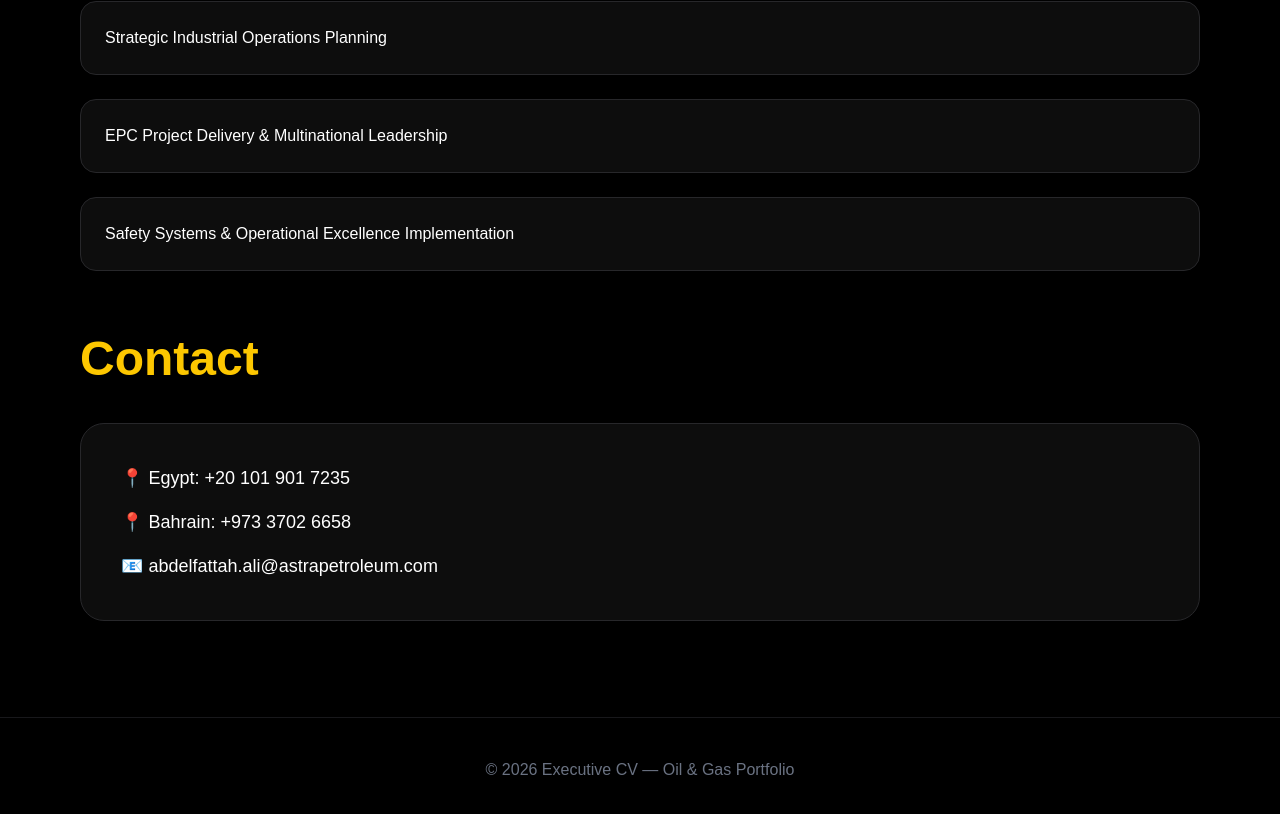
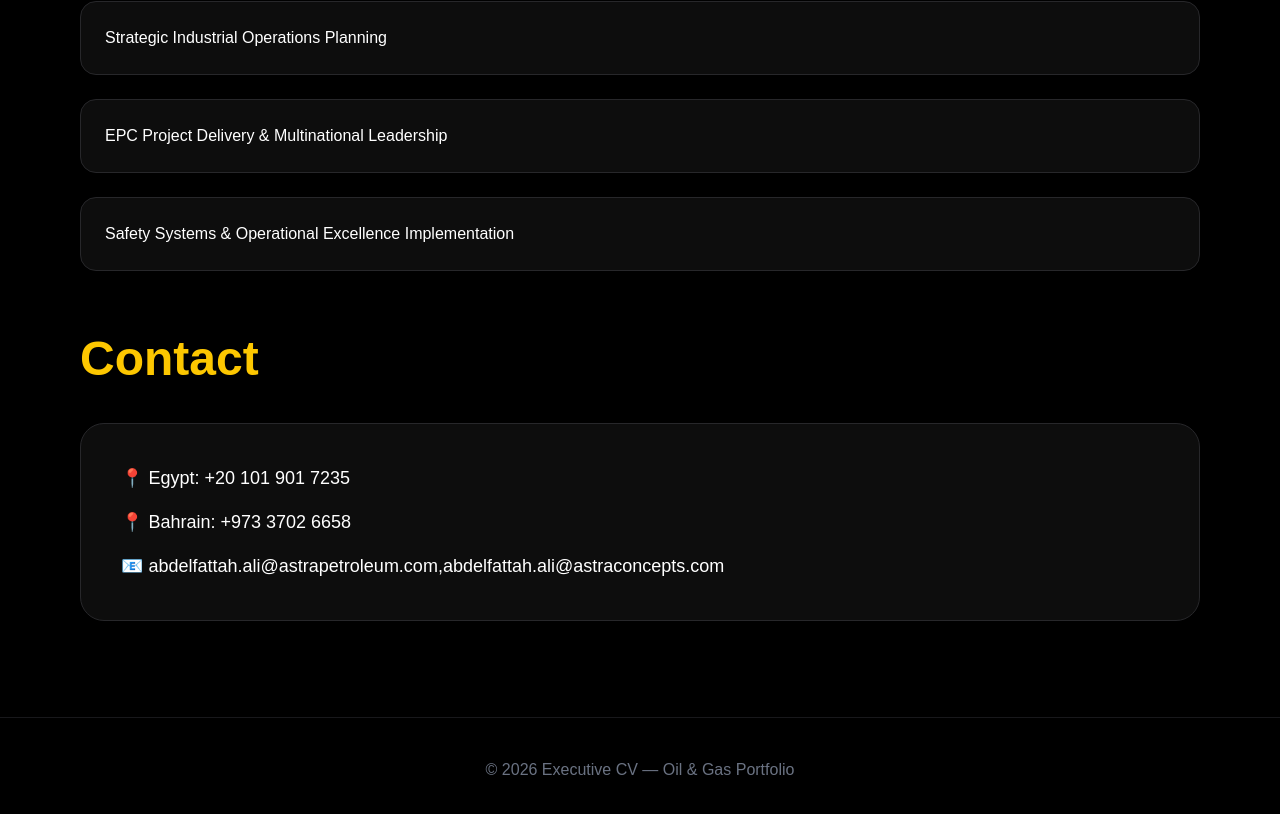
Before and after one commit to chemabdelfattah83/executive-portfolio, a Next.js app: page / in a window 1280 px wide. Shown: the part 1779-2593 px from the top of the page. Built offline with nearby package versions, Linux system fonts and the light colour scheme.

Commit message:
final update

```diff
--- a/app/page.tsx
+++ b/app/page.tsx
@@ -137,7 +137,7 @@ export default function CVPage() {
 
           <p>📍 Egypt: +20 101 901 7235</p>
           <p>📍 Bahrain: +973 3702 6658</p>
-          <p>📧 abdelfattah.ali@astrapetroleum.com</p>
+          <p>📧 abdelfattah.ali@astrapetroleum.com,abdelfattah.ali@astraconcepts.com</p>
 
         </div>
       </section>
```
